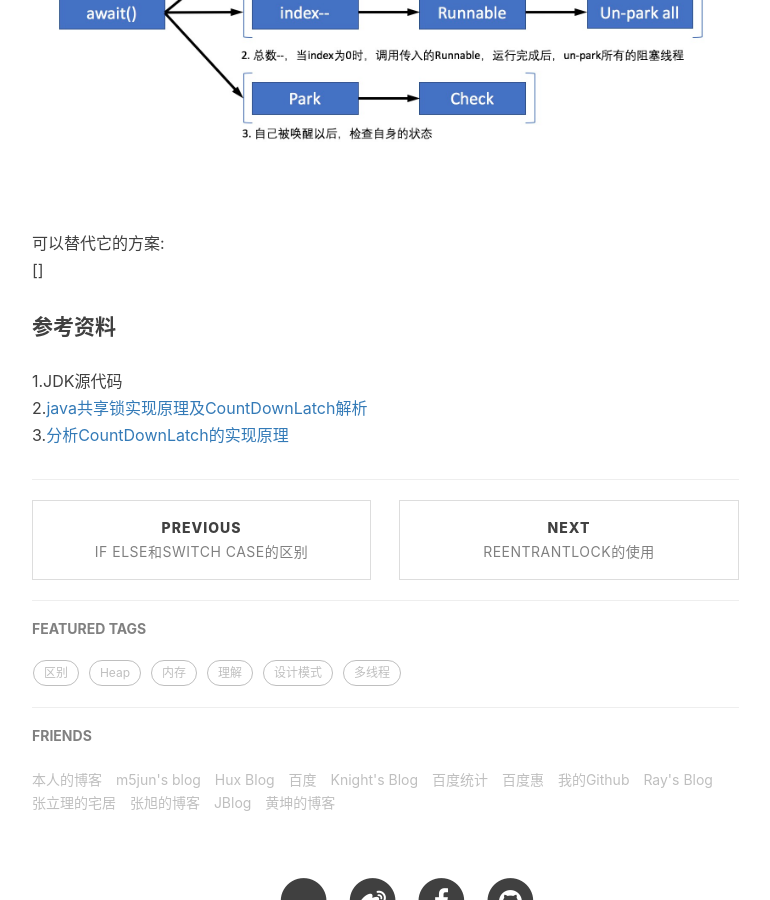
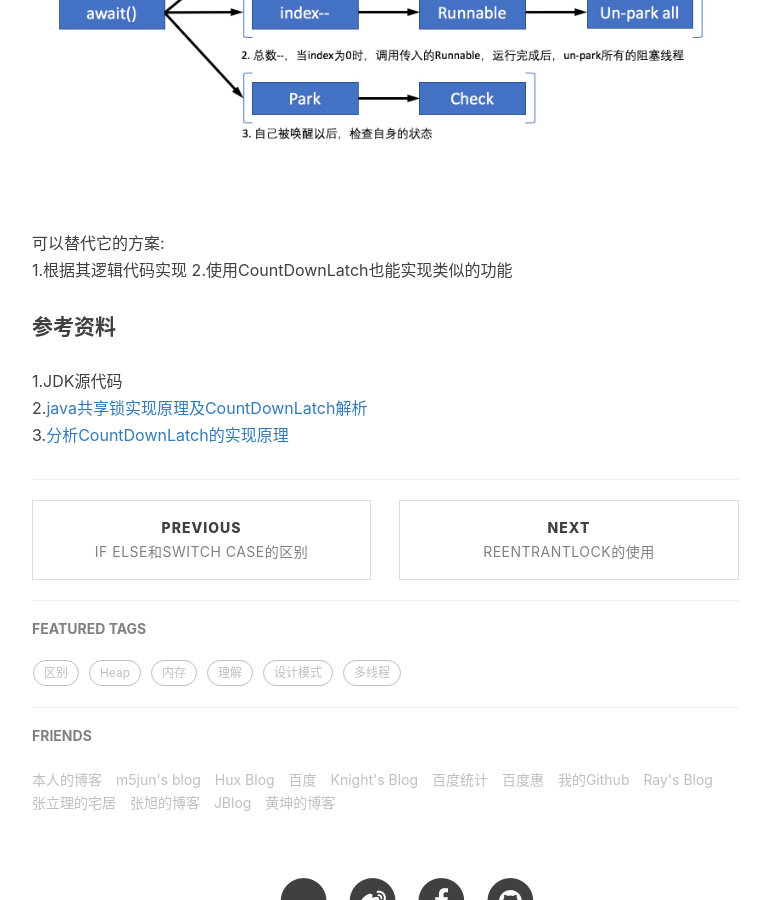
Before and after one commit to baiscjava/basicjava.github.io, a Jekyll site: the page built from _posts/2017-06-22-CountDownLatch和CyclicBarrier的原理.md, in a window 1280 px wide and 900 px high, scrolled down 2525 px. Shown: the whole window, without its empty margins (233-1003 px from the left). Built offline with Jekyll 4.4.1, drawn with Linux system fonts in a browser that asks for light colours; nearby versions of some CDN libraries; comment, search, counter and statistics services are not loaded.

Commit message:
Update 2017-06-22-CountDownLatch和CyclicBarrier的原理.md

```diff
--- a/_posts/2017-06-22-CountDownLatch和CyclicBarrier的原理.md
+++ b/_posts/2017-06-22-CountDownLatch和CyclicBarrier的原理.md
@@ -39,7 +39,8 @@ CyclicBarrier在多线程中应用于这种场景:<br>
 ![gras](/images/aqs/CylicBarrier_theory.jpeg)<br>
 
 可以替代它的方案:<br>
-[]
+1.根据其逻辑代码实现
+2.使用CountDownLatch也能实现类似的功能
 
 #### 参考资料
 1.JDK源代码<br>
```
